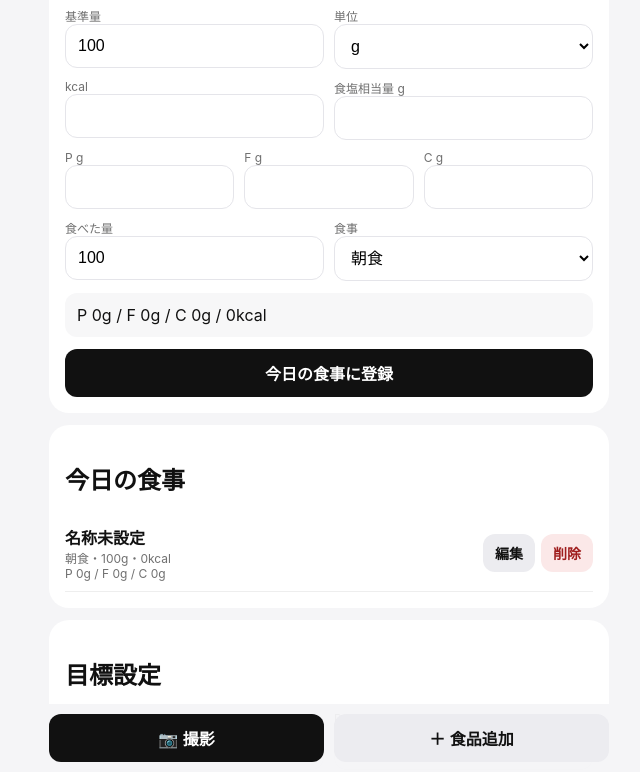
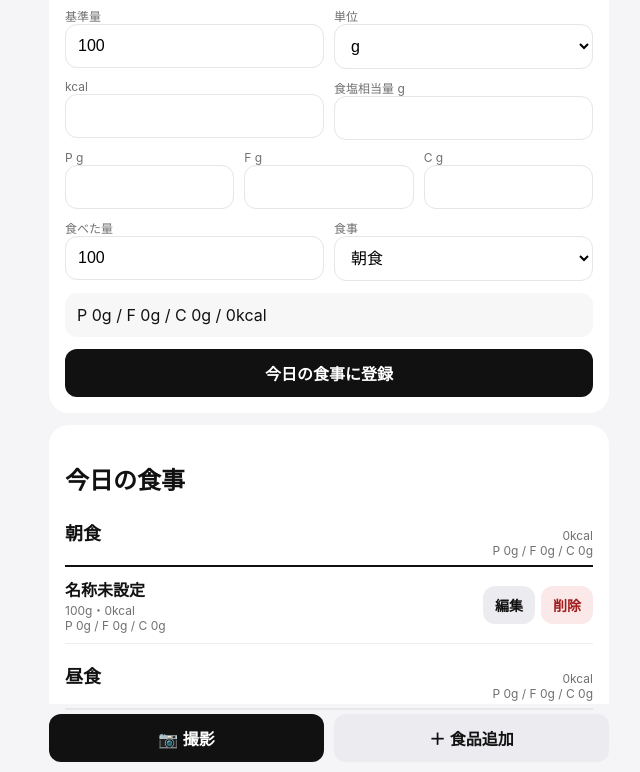
Before and after one commit to open-am10pm24-collab/-pfc-camera, a website: page public/index.html in a window 1280 px wide. Both pictures are taken after a click on the button "今日の食事に登録". Shown: the part 890-1662 px from the top of the page, without its empty margins (311-951 px from the left). Drawn offline with Linux system fonts and the light colour scheme.

Commit message:
Add files via upload

```diff
--- a/public/index.html
+++ b/public/index.html
@@ -18,6 +18,10 @@ input,select{border:1px solid #e5e5ea;background:#fff}button{border:0;background
 .macro{display:grid;grid-template-columns:repeat(3,1fr);gap:10px}.box{background:#f7f7f8;border-radius:14px;padding:10px}
 .big{font-size:30px;font-weight:700}.food{display:flex;justify-content:space-between;gap:8px;padding:10px 0;border-bottom:1px solid #eee}
 .hint{display:none;margin-top:8px;padding:10px;background:#fff8e8;border-radius:12px;font-size:13px}
+.meal-group{margin-top:14px}.meal-group:first-child{margin-top:0}
+.meal-head{display:flex;justify-content:space-between;align-items:baseline;gap:10px;padding:4px 0 7px;border-bottom:2px solid #111}
+.meal-title{font-size:18px;font-weight:800}.meal-total{font-size:12px;color:#707070;text-align:right}
+.meal-empty{padding:10px 0;color:#9a9a9a;font-size:13px}
 .datebar{display:grid;grid-template-columns:1fr auto;gap:10px;align-items:end}.datebar button{width:auto}.food-actions{display:flex;gap:6px;align-items:center}.sticky{position:fixed;left:0;right:0;bottom:0;background:rgba(245,245,247,.94);padding:10px 14px}.sticky>div{max-width:560px;margin:auto;display:grid;grid-template-columns:1fr 1fr;gap:10px}
 </style>
 </head>
@@ -301,18 +305,37 @@ function render(){
   $('pRemain').textContent='残り '+r1(Math.max(0,goals.p-t.p))+'g';
   $('fRemain').textContent='残り '+r1(Math.max(0,goals.f-t.f))+'g';
   $('cRemain').textContent='残り '+r1(Math.max(0,goals.c-t.c))+'g';
-  $('foods').innerHTML=foodItems.length?foodItems.slice().reverse().map(x=>`
+  const mealOrder=['朝食','昼食','夕食','間食'];
+  const groups=mealOrder.map(meal=>{
+    const items=foodItems.filter(x=>(x.meal||'朝食')===meal);
+    const mt=items.reduce((a,x)=>({
+      k:a.k+(Number(x.kcal)||0),
+      p:a.p+(Number(x.p)||0),
+      f:a.f+(Number(x.f)||0),
+      c:a.c+(Number(x.c)||0)
+    }),{k:0,p:0,f:0,c:0});
+    const rows=items.length?items.slice().reverse().map(x=>`
       <div class="food">
         <div>
           <b>${esc(x.name)}</b>
-        <div class="meta">${esc(x.meal)}・${x.amount}${esc(x.unit)}・${x.kcal}kcal</div>
+          <div class="meta">${x.amount}${esc(x.unit)}・${x.kcal}kcal</div>
           <div class="meta">P ${x.p}g / F ${x.f}g / C ${x.c}g</div>
         </div>
         <div class="food-actions">
           <button class="edit small" onclick="editFood(${x.id})">編集</button>
           <button class="danger small" onclick="removeFood(${x.id})">削除</button>
         </div>
-    </div>`).join(''):'<div class="note">まだ登録がありません。</div>';
+      </div>`).join(''):'<div class="meal-empty">まだ登録がありません。</div>';
+    return `
+      <section class="meal-group">
+        <div class="meal-head">
+          <div class="meal-title">${meal}</div>
+          <div class="meal-total">${r1(mt.k)}kcal<br>P ${r1(mt.p)}g / F ${r1(mt.f)}g / C ${r1(mt.c)}g</div>
+        </div>
+        ${rows}
+      </section>`;
+  }).join('');
+  $('foods').innerHTML=groups;
 }
 
 $('saveGoals').onclick=()=>{
```
Lines whose indentation alone changed are shown as unchanged.
